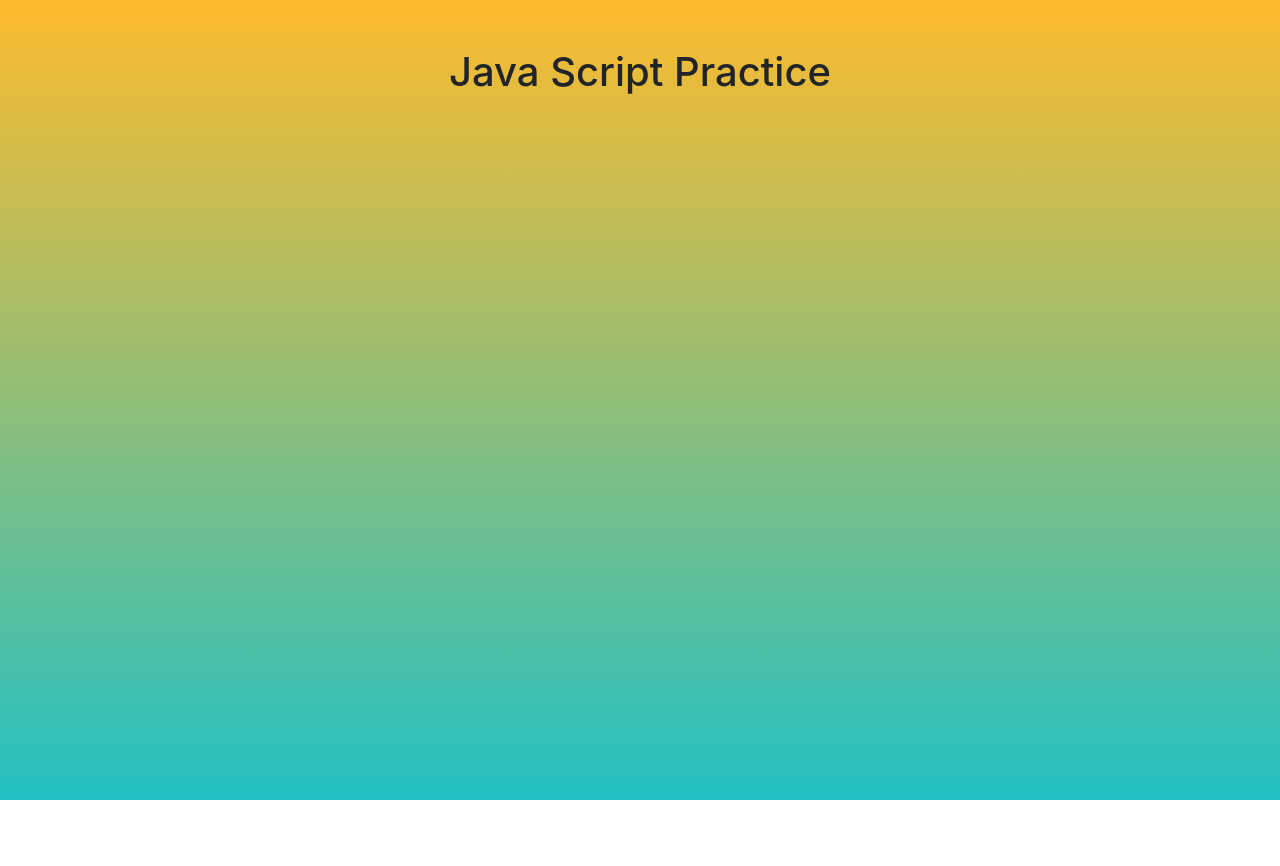
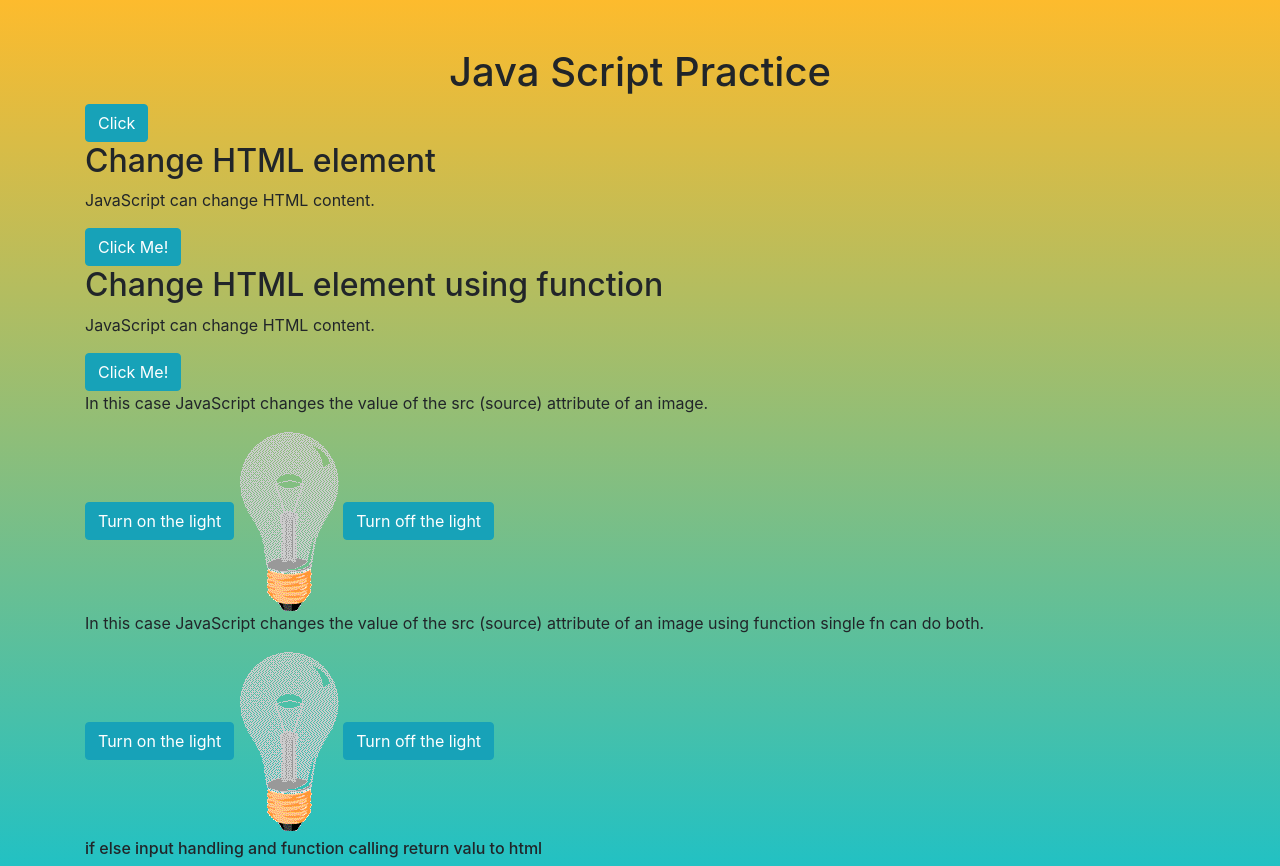
Before and after one commit to isti4github/JavascriptBascic, a plain HTML site: page index.html in a window 1280 px wide. Before the commit the page ends 800 px from the top, so only its background shows below. Drawn offline with nearby package versions, Linux system fonts and the light colour scheme.

Commit message:
bulb on off test

```diff
--- a/index.html
+++ b/index.html
@@ -9,6 +9,8 @@
     <!-- Bootstrap CSS -->
     <link rel="stylesheet" href="https://cdn.jsdelivr.net/npm/bootstrap@4.3.1/dist/css/bootstrap.min.css" integrity="sha384-ggOyR0iXCbMQv3Xipma34MD+dH/1fQ784/j6cY/iJTQUOhcWr7x9JvoRxT2MZw1T" crossorigin="anonymous">
 
+    <!-- add icon link -->
+    <link rel = "icon" href ="images/pic_bulbon.gif" type = "image/x-icon">
     <title>Jaja Script Practice</title>
 
     <link rel="stylesheet" href="style.css" ></link>
@@ -19,6 +21,53 @@
       <div class="container main">
 
         <h1 class="text-center mt-5">Java Script Practice</h1>
+
+        <button type="button" class="btn btn-info" onclick="msg()">Click</button>
+
+       <!---------------------------------------------------------------->
+        <h2>Change HTML element</h2>
+
+        <p id="demo">JavaScript can change HTML content.</p>
+
+        <button type="button"  class="btn btn-info"  onclick='document.getElementById("demo").innerHTML = "Hello JavaScript!"'>Click Me!</button>
+
+
+        <h2>Change HTML element using function</h2>
+        <p id="demo1">JavaScript can change HTML content.</p>
+
+        <button type="button"  class="btn btn-info"  onclick="changecontent()">Click Me!</button>
+        <!---------------------------------------------------------------->
+
+
+        <p>In this case JavaScript changes the value of the src (source) attribute of an image.</p>
+
+        <button class="btn btn-info" onclick="document.getElementById('myImage').src='images/pic_bulbon.gif'">Turn on the light</button>
+
+        <img id="myImage" src="images/pic_bulboff.gif" style="width:100px">
+
+        <button class="btn btn-info" onclick="document.getElementById('myImage').src='images/pic_bulboff.gif'">Turn off the light</button>
+
+
+        <!----------------------------------------------------------------->
+
+        <p>In this case JavaScript changes the value of the src (source) attribute of an image using function single fn can do both.</p>
+
+        <button class="btn btn-info" id="on" onclick="imageChange(this.id)">Turn on the light</button>
+
+        <img id="myImagefn" src="images/pic_bulboff.gif" style="width:100px">
+
+        <button class="btn btn-info" id="off" onclick="imageChange(this.id)">Turn off the light</button>
+
+
+        <!----------------------------------------------------------------->
+
+
+
+
+
+
+
+        <h6 class="mt-2">if else input handling and function calling return valu to html</h6>
 
 
 
--- a/script.js
+++ b/script.js
@@ -1,4 +1,44 @@
-
+//check script working or not
     function msg(){
      alert("Hello Javatpoint");
     }
+
+
+/*
+//function calling it will print just left to because you do not target any component
+var data=200;//gloabal variable
+function a(){
+document.writeln(data);
+}
+function b(){
+document.writeln(data+5);
+//alert(data);
+}
+a();//calling JavaScript function
+b();
+*/
+
+function changecontent()
+{
+    //alert("hello");
+
+    document.getElementById("demo1").innerHTML = "Changed txt using function!";
+
+}
+
+//-------------------------------------------------------------------------
+function imageChange(click_id)
+{
+    //alert(click_id);
+
+    if(click_id=='on')
+        document.getElementById('myImagefn').src='images/pic_bulbon.gif';
+    else
+       document.getElementById('myImagefn').src='images/pic_bulboff.gif';
+
+}
+
+
+//------------------------------------------------------------------------
+
+//if else input handling and function calling return valu to html
--- a/style.css
+++ b/style.css
@@ -1,6 +1,6 @@
 
 html {
-    height:100%;
+    height:auto;
     }
 
 body{
```
Also changed, not shown: images/pic_bulboff.gif (added), images/pic_bulbon.gif (added).
